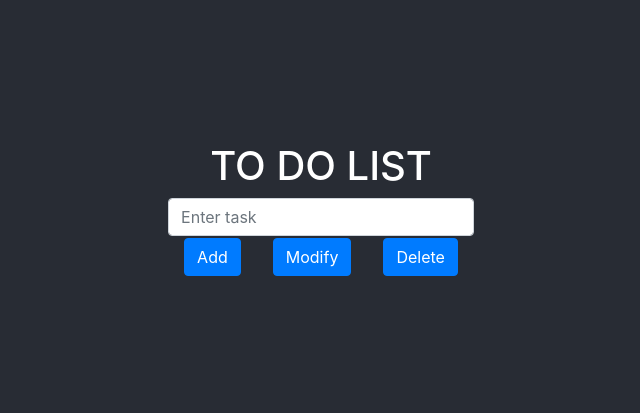
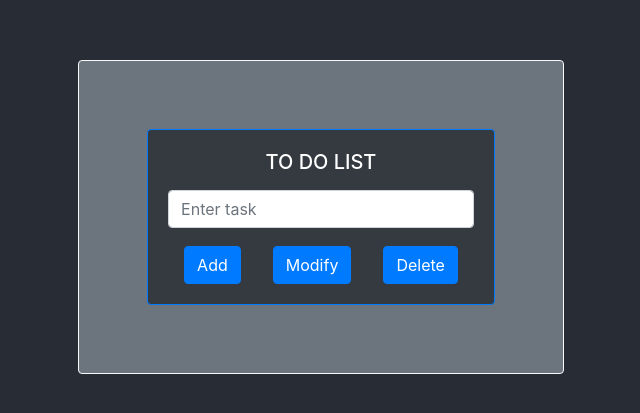
Before and after one commit to MrSlyP/Full-Stack-React-Project, a React (Create React App) app in the folder front-end/: page / in a window 1280 px wide. Shown: the part 183-596 px from the top of the page, without its empty margins (319-959 px from the left). Built offline with nearby package versions, Linux system fonts and the light colour scheme.

Commit message:
Style components

```diff
--- a/front-end/src/App.js
+++ b/front-end/src/App.js
@@ -6,7 +6,11 @@ function App() {
   return (
     <div className="App">
       <header className="App-header">
+        <div className="card bg-secondary border-light text-black p-5">
+        <div class="card-body">
         <Form/>
+        </div>
+        </div>
       </header>
     </div>
   );
--- a/front-end/src/Components/Form.js
+++ b/front-end/src/Components/Form.js
@@ -2,17 +2,16 @@ import React from "react";
 
 function Form() {
     return (
-        <form>
-            <div class="mb-3">
-                <h1>TO DO LIST</h1>
-                <input type="text" class="form-control" placeholder="Enter task"/>
-                <div>
+            <div class="card bg-dark border-primary text-white">
+            <div class="card-body">
+            <h5 class="card-title">TO DO LIST</h5>
+                <input type="text" class="form-control my-3" placeholder="Enter task"/>
                 <button class="btn btn-primary mx-3" type="submit">Add</button>
                 <button class="btn btn-primary mx-3" type="submit">Modify</button>
                 <button class="btn btn-primary mx-3" type="submit">Delete</button>
-                </div>
-            </div>
-        </form>
+         </div>
+        </div>
+
     );
 }
 
```
